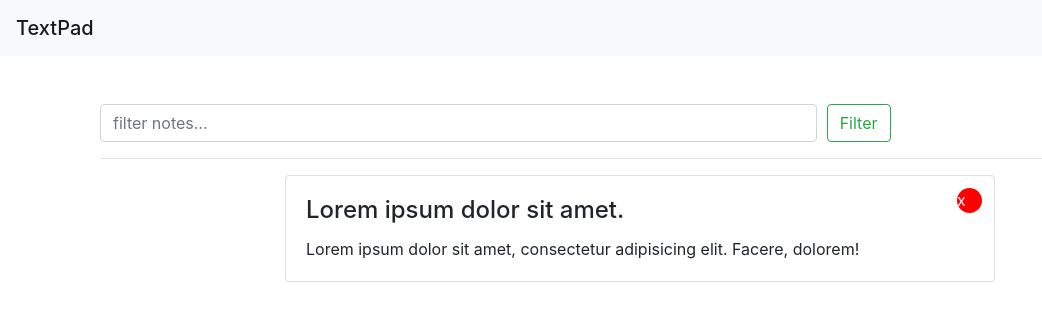
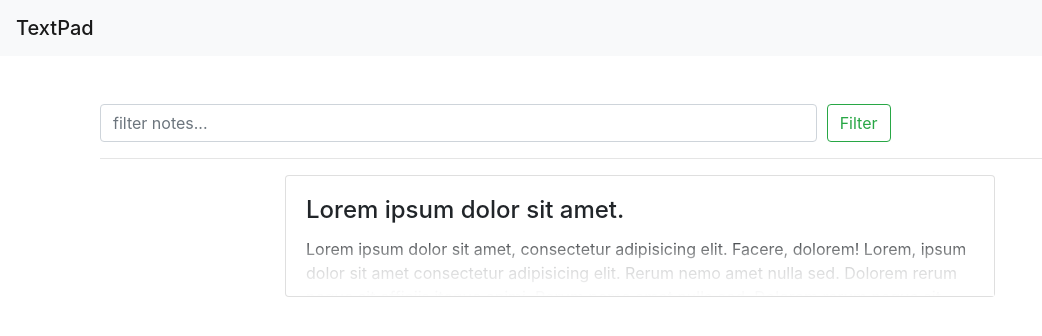
Before and after one commit to joegitau/textpad, an Angular app: page / in a window 1280 px wide. Shown: the top 336 px of the page, without its empty margins (0-1042 px from the left). Built offline with nearby package versions, Linux system fonts and the light colour scheme.

Commit message:
additional styling to note component

```diff
--- a/src/app/note/note.component.html
+++ b/src/app/note/note.component.html
@@ -1,7 +1,13 @@
 <div class="card card-plain card-note">
-  <div class="card-body">
+  <div class="card-body note-body">
     <h4 class="card-title">Lorem ipsum dolor sit amet.</h4>
-    <p class="card-text">Lorem ipsum dolor sit amet, consectetur adipisicing elit. Facere, dolorem!</p>
+    <p class="card-text">Lorem ipsum dolor sit amet, consectetur adipisicing elit. Facere, dolorem! Lorem, ipsum dolor
+      sit amet consectetur adipisicing elit. Rerum nemo amet nulla sed. Dolorem rerum neque sit officiis itaque animi.
+      Rerum nemo amet nulla sed. Dolorem rerum neque sit officiis itaque animi.
+    </p>
+    <div class="fade-out-truncation">
+
+    </div>
   </div>
   <div class="close-btn">x</div>
 </div>
--- a/src/app/note/note.component.scss
+++ b/src/app/note/note.component.scss
@@ -2,11 +2,33 @@
   position: relative;
   transition: box-shadow 0.15s ease-out;
 
+  .note-body {
+    position: relative;
+    max-height: 120px;
+    overflow: hidden;
+
+    .fade-out-truncation {
+      position: absolute;
+      bottom: 0;
+      width: 100%;
+      height: 50%;
+      background: linear-gradient(
+        to bottom,
+        rgba(white, 0) 0%,
+        rgba(white, 0.8) 50%,
+        white 100%
+      );
+    }
+  }
+
   &:hover {
     cursor: pointer;
-    // background-color: #11cdef; //#fbf6340
-    // color: #fff;
     box-shadow: 13px 13px 50px -24px #11cdef;
+
+    .close-btn {
+      opacity: 1;
+      transition-delay: 0.35s;
+    }
   }
 
   .close-btn {
@@ -17,7 +39,18 @@
     top: 12px;
     right: 12px;
     border-radius: 50px;
-    background: red;
+    background: lighten(#fb6340, 25%);
     color: #fff;
+    opacity: 0;
+    text-align: center;
+    transition: opacity 0.2s ease-out;
+
+    &:hover {
+      background: #fb6340;
+    }
+
+    &:active {
+      background: darken(#fb6340, 25%);
+    }
   }
 }
```
